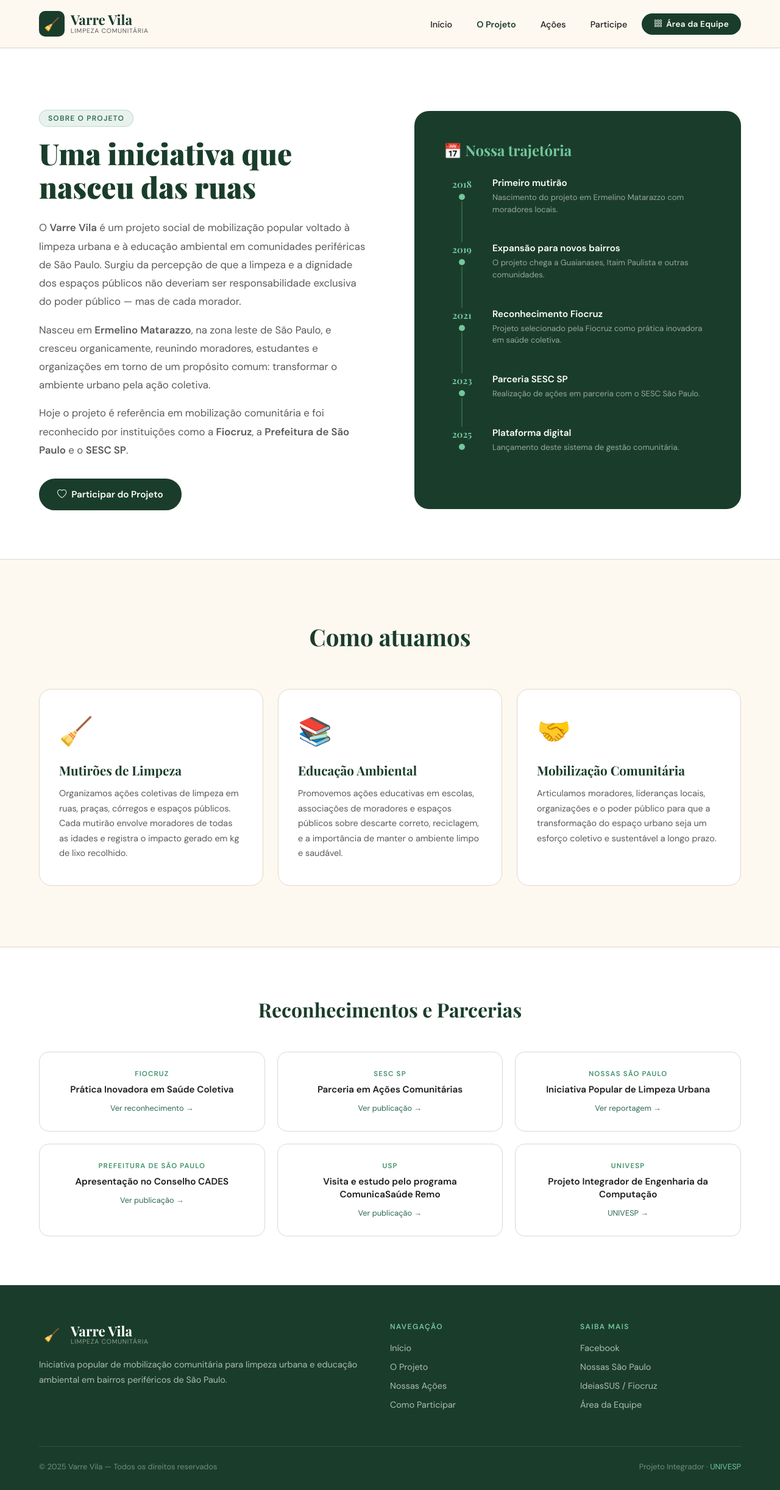
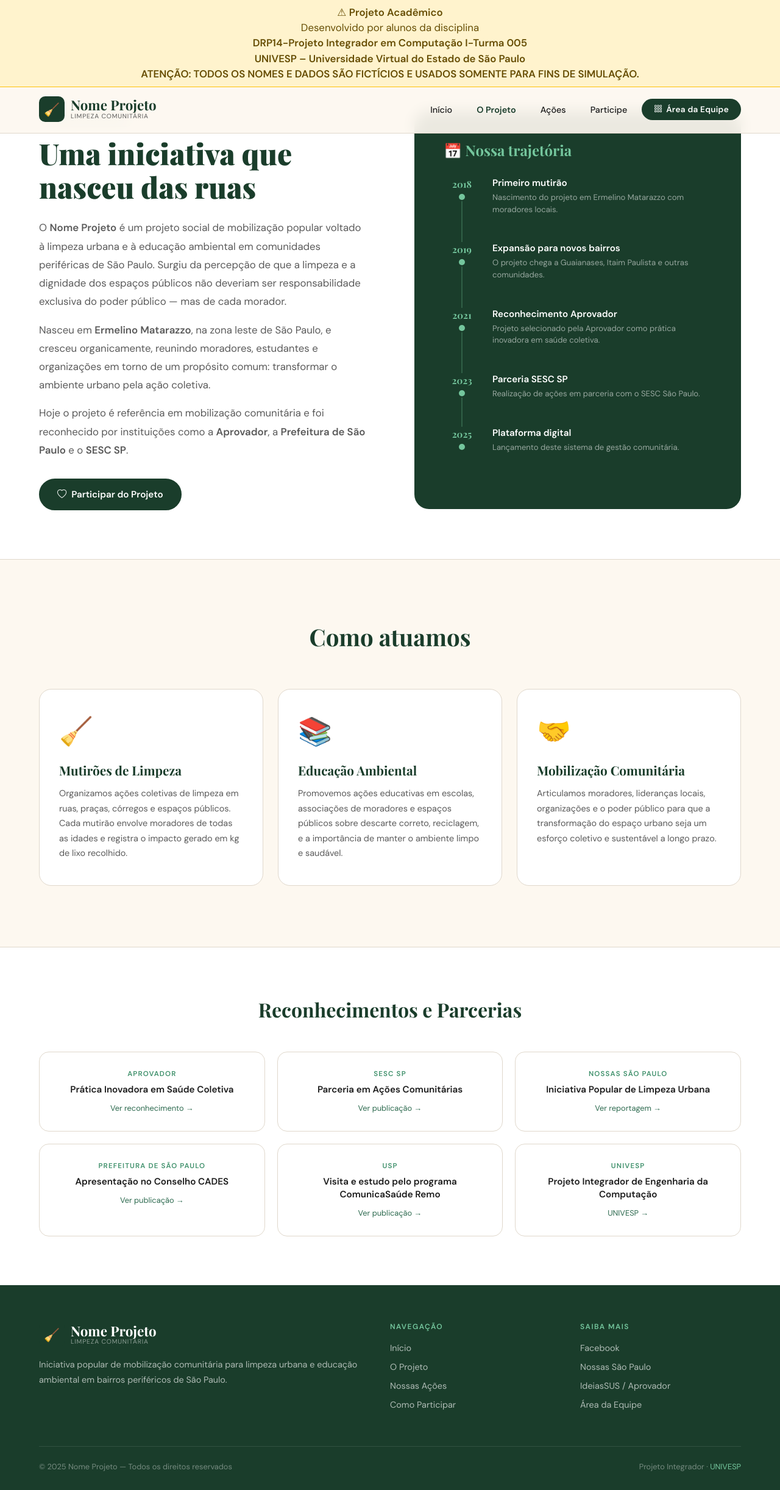
Before and after one commit to flavioalsoares/VarreVilaUNIVESP, a Django app: page /sobre/ in a window 1280 px wide. Shown: the whole page at 61% size. Run offline with Django 4.2, Linux system fonts and the light colour scheme.

Commit message:
Ajustes para remover nomes e adicionar disclaimer
* Removidos nomes de instituições, colocados "nomes substitutos" em variáveis (podem voltar facilmente para os valores originais);
* Adicionado um "disclaimer" avisando que é um projeto acadêmico.

```diff
--- a/config/settings.py
+++ b/config/settings.py
@@ -104,9 +104,10 @@ LOGOUT_REDIRECT_URL = '/users/login/'
 #  as variáveis abaixo ou defina as variáveis
 #  de ambiente correspondentes.
 # ─────────────────────────────────────────────
-INSTITUICAO_NOME = os.environ.get('INSTITUICAO_NOME', 'Varre Vila')
+INSTITUICAO_NOME = os.environ.get('INSTITUICAO_NOME', 'Nome Projeto')
 INSTITUICAO_SUBTITULO = os.environ.get('INSTITUICAO_SUBTITULO', 'Limpeza Comunitária')
 INSTITUICAO_SLOGAN = os.environ.get('INSTITUICAO_SLOGAN', 'Movimento Popular de Limpeza Urbana em São Paulo')
 INSTITUICAO_EMAIL = os.environ.get('INSTITUICAO_EMAIL', 'contato@varrevila.org')
 INSTITUICAO_FACEBOOK = os.environ.get('INSTITUICAO_FACEBOOK', 'https://www.facebook.com/varrevila/')
 INSTITUICAO_ANO_FUNDACAO = os.environ.get('INSTITUICAO_ANO_FUNDACAO', '2018')
+INSTITUICAO_APROVA = os.environ.get('INSTITUICAO_APROVA', 'Aprovador')
--- a/core/context_processors.py
+++ b/core/context_processors.py
@@ -14,4 +14,5 @@ def instituicao(request):
         'INST_EMAIL': settings.INSTITUICAO_EMAIL,
         'INST_FACEBOOK': settings.INSTITUICAO_FACEBOOK,
         'INST_ANO_FUNDACAO': settings.INSTITUICAO_ANO_FUNDACAO,
+        'INST_APROVA': settings.INSTITUICAO_APROVA,
     }
--- a/templates/public/base_publica.html
+++ b/templates/public/base_publica.html
@@ -33,7 +33,7 @@
         /* ── NAVBAR ── */
         .navbar-publica {
             position: fixed;
-            top: 0; left: 0; right: 0;
+            top: 140px; left: 0; right: 0;
             z-index: 1000;
             padding: 18px 5%;
             display: flex;
@@ -264,9 +264,31 @@
             .footer-bottom { flex-direction: column; gap: 8px; text-align: center; }
         }
     </style>
+    <style>
+        .disclaimer-univesp {
+            position: fixed;
+            top: 0; left: 0; right: 0;
+            z-index: 1001;
+            background-color: #fff3cd;
+            border-bottom: 1px solid #ffc107;
+            color: #664d03;
+            font-size: 1.05rem;
+            text-align: center;
+            padding: 8px 16px;
+            line-height: 1.5;
+        }
+    </style>
     {% block extra_css %}{% endblock %}
 </head>
 <body>
+
+<div class="disclaimer-univesp">
+    &#9888; <strong>Projeto Acadêmico</strong><br>
+    Desenvolvido por alunos da disciplina<br>
+    <strong>DRP14-Projeto Integrador em Computação I-Turma 005</strong><br>
+    <strong>UNIVESP &ndash; Universidade Virtual do Estado de São Paulo</strong><br>
+    <strong>ATENÇÃO: TODOS OS NOMES E DADOS SÃO FICTÍCIOS E USADOS SOMENTE PARA FINS DE SIMULAÇÃO.</strong>
+</div>
 
 <nav class="navbar-publica" id="navbar">
     <a href="{% url 'public:home' %}" class="logo">
@@ -324,7 +346,7 @@
             <ul>
                 <li><a href="{{ INST_FACEBOOK }}" target="_blank">Facebook</a></li>
                 <li><a href="https://passandoalimpo.nossasaopaulo.org.br/noticia/conheca_o_varre_vila_iniciativa_popular_de_limpeza_urbana_em_sao_paulo" target="_blank">Nossas São Paulo</a></li>
-                <li><a href="https://ideiasus.fiocruz.br/praticas/projeto-varre-vila/" target="_blank">IdeiasSUS / Fiocruz</a></li>
+                <li><a href="https://ideiasus.fiocruz.br/praticas/projeto-varre-vila/" target="_blank">IdeiasSUS / {{ INST_APROVA }}</a></li>
                 <li><a href="{% url 'users:login' %}">Área da Equipe</a></li>
             </ul>
         </div>
--- a/templates/public/contato.html
+++ b/templates/public/contato.html
@@ -277,7 +277,7 @@
             <i class="bi bi-newspaper"></i> Nossas SP
         </a>
         <a href="https://ideiasus.fiocruz.br/praticas/projeto-varre-vila/" target="_blank" class="contato-link">
-            <i class="bi bi-heart-pulse"></i> IdeiasSUS Fiocruz
+            <i class="bi bi-heart-pulse"></i> IdeiasSUS {{ INST_APROVA }}
         </a>
     </div>
 
--- a/templates/public/home.html
+++ b/templates/public/home.html
@@ -482,7 +482,7 @@
 
         <div class="badge-flutuante">
             <span class="emoji">🏆</span>
-            <div class="badge-texto">Projeto reconhecido<br>pela Fiocruz</div>
+            <div class="badge-texto">Projeto reconhecido<br>pela {{ INST_APROVA }}</div>
         </div>
     </div>
 </section>
--- a/templates/public/sobre.html
+++ b/templates/public/sobre.html
@@ -114,7 +114,7 @@
             Nasceu em <strong>Ermelino Matarazzo</strong>, na zona leste de São Paulo, e cresceu organicamente, reunindo moradores, estudantes e organizações em torno de um propósito comum: transformar o ambiente urbano pela ação coletiva.
         </p>
         <p>
-            Hoje o projeto é referência em mobilização comunitária e foi reconhecido por instituições como a <strong>Fiocruz</strong>, a <strong>Prefeitura de São Paulo</strong> e o <strong>SESC SP</strong>.
+            Hoje o projeto é referência em mobilização comunitária e foi reconhecido por instituições como a <strong>{{ INST_APROVA }}</strong>, a <strong>Prefeitura de São Paulo</strong> e o <strong>SESC SP</strong>.
         </p>
         <div style="margin-top:32px">
             <a href="{% url 'public:contato' %}" class="btn-primario">
@@ -152,8 +152,8 @@
                     <div class="tl-dot"></div>
                 </div>
                 <div class="tl-conteudo">
-                    <h4>Reconhecimento Fiocruz</h4>
-                    <p>Projeto selecionado pela Fiocruz como prática inovadora em saúde coletiva.</p>
+                    <h4>Reconhecimento {{ INST_APROVA }}</h4>
+                    <p>Projeto selecionado pela {{ INST_APROVA }} como prática inovadora em saúde coletiva.</p>
                 </div>
             </div>
             <div class="tl-item">
@@ -207,7 +207,7 @@
     <h2 class="reconh-titulo">Reconhecimentos e Parcerias</h2>
     <div class="reconh-grid">
         <div class="reconh-item">
-            <div class="org">Fiocruz</div>
+            <div class="org">{{ INST_APROVA }}</div>
             <h4>Prática Inovadora em Saúde Coletiva</h4>
             <a href="https://ideiasus.fiocruz.br/praticas/projeto-varre-vila/" target="_blank">Ver reconhecimento →</a>
         </div>
```
Also changed, not shown: templates/base.html (+18 -0 lines).
